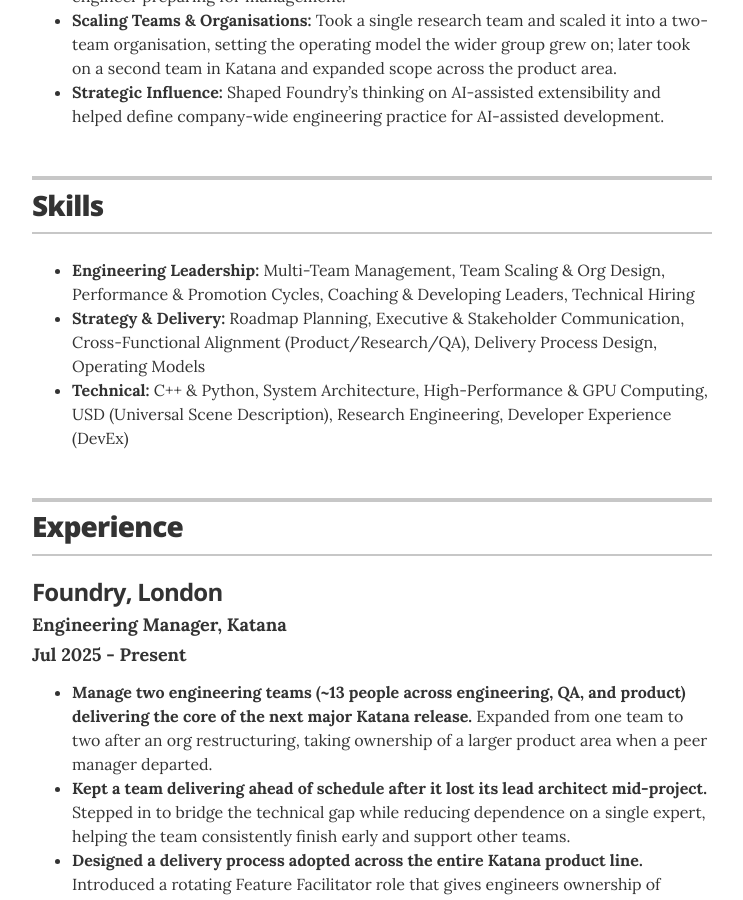
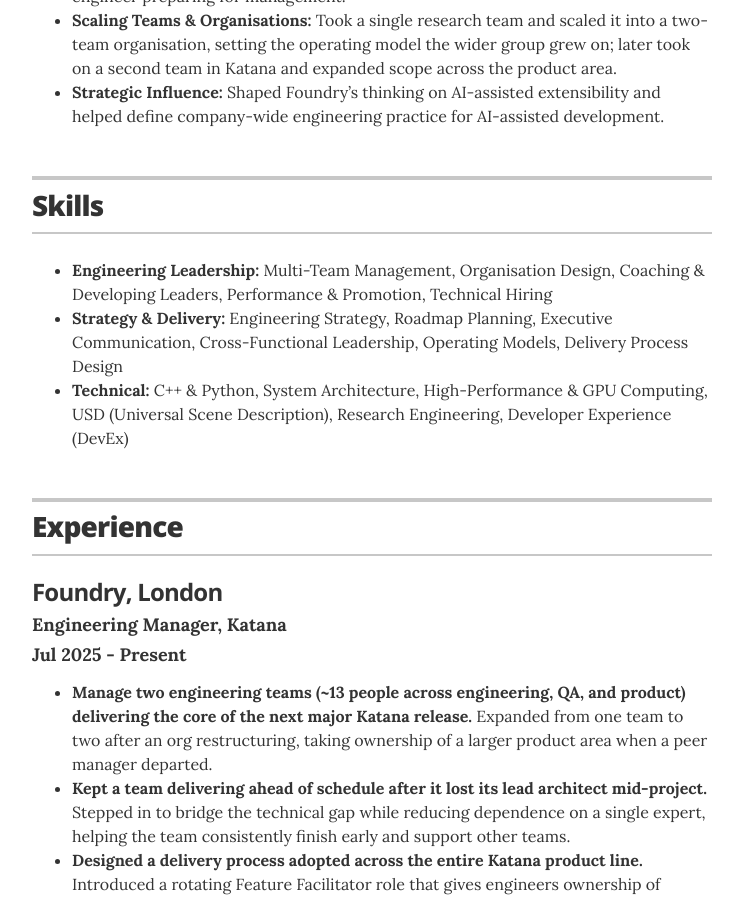
Before and after one commit to csaez/csaez.github.io, a Jekyll site: the page built from index.html, in a window 1280 px wide and 900 px high, scrolled down 812 px. Shown: the whole window, without its empty margins (268-1011 px from the left). Built offline with Jekyll 4.4.1, drawn with Linux system fonts in a browser that asks for light colours.

Commit message:
Update skills.yml

```diff
--- a/_data/skills.yml
+++ b/_data/skills.yml
@@ -1,4 +1,4 @@
 # Skills
-- skill: "**Engineering Leadership:** Multi-Team Management, Team Scaling & Org Design, Performance & Promotion Cycles, Coaching & Developing Leaders, Technical Hiring"
-- skill: "**Strategy & Delivery:** Roadmap Planning, Executive & Stakeholder Communication, Cross-Functional Alignment (Product/Research/QA), Delivery Process Design, Operating Models"
+- skill: "**Engineering Leadership:** Multi-Team Management, Organisation Design, Coaching & Developing Leaders, Performance & Promotion, Technical Hiring"
+- skill: "**Strategy & Delivery:** Engineering Strategy, Roadmap Planning, Executive Communication, Cross-Functional Leadership, Operating Models, Delivery Process Design"
 - skill: "**Technical:** C++ & Python, System Architecture, High-Performance & GPU Computing, USD (Universal Scene Description), Research Engineering, Developer Experience (DevEx)"
```
